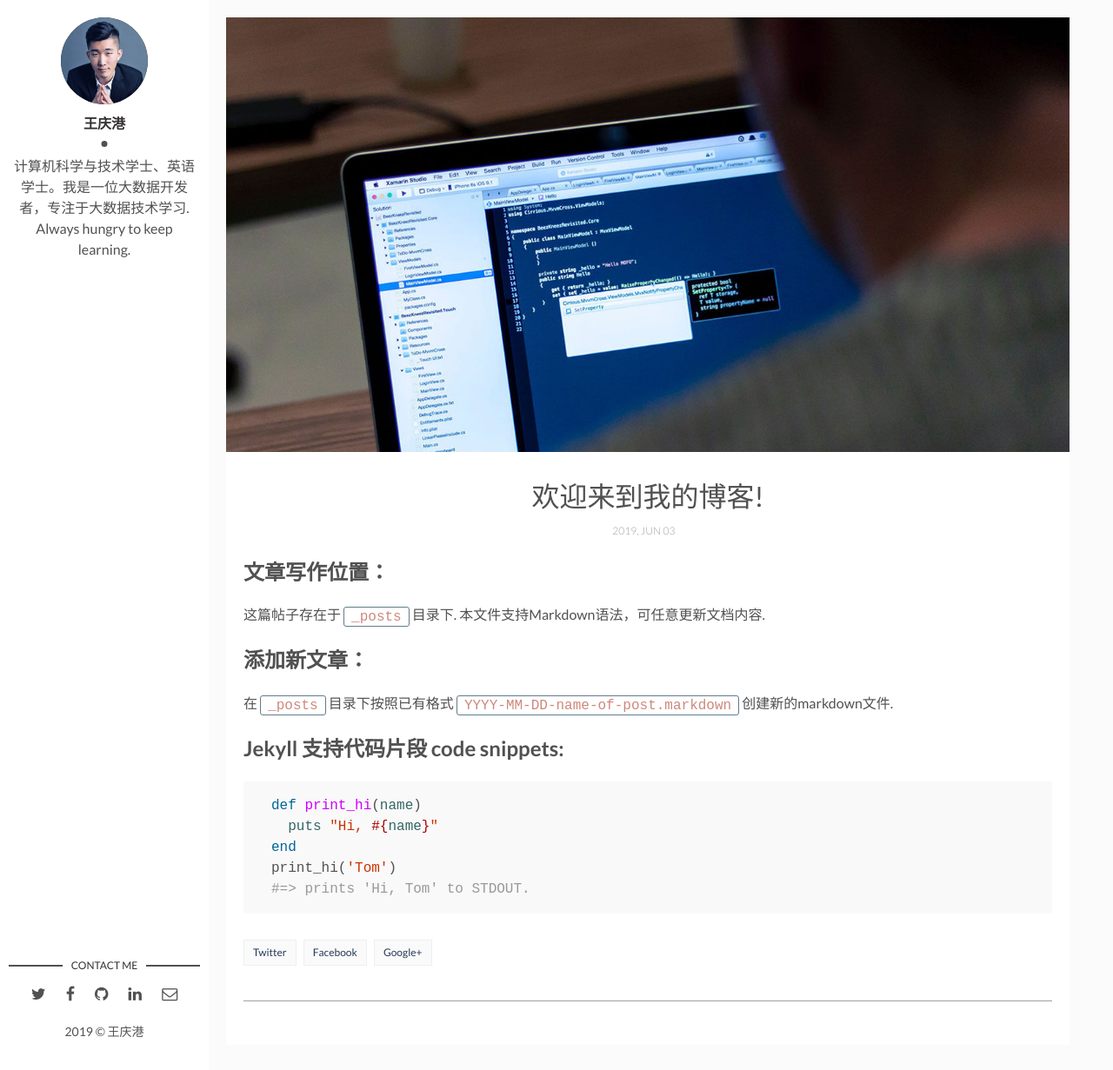
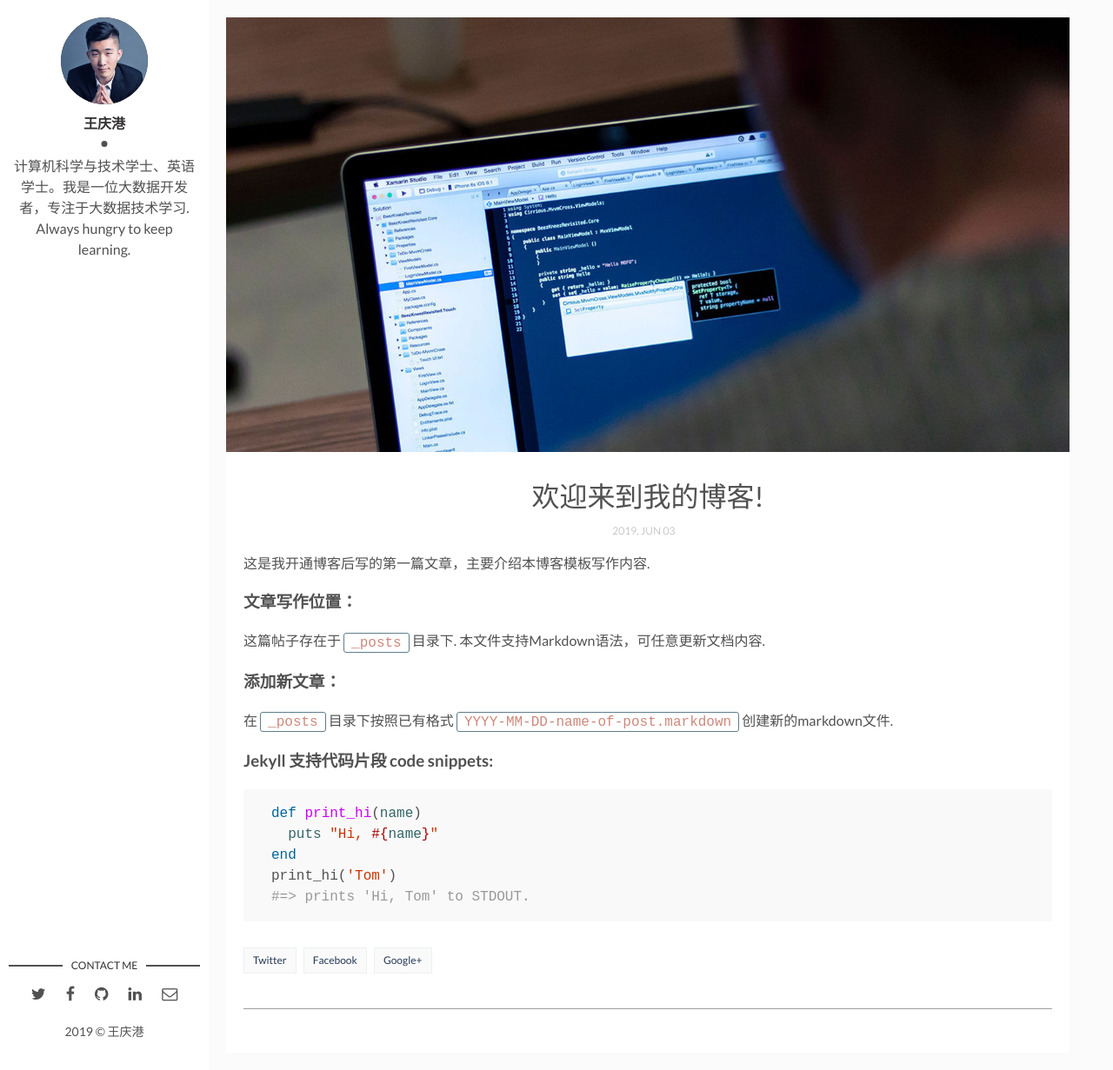
Before and after one commit to wangqinggang/wangqinggang.github.io, a Jekyll site: the page built from _posts/2019-06-03-welcome-to-my-blog.markdown, in a window 1280 px wide and 1231 px high. Shown: the whole window at 87% size. Built offline with Jekyll 4.4.1, drawn with Linux system fonts in a browser that asks for light colours; comment, search, counter and statistics services are not loaded.

Commit message:
更新文章

```diff
--- a/_posts/2019-06-03-welcome-to-my-blog.markdown
+++ b/_posts/2019-06-03-welcome-to-my-blog.markdown
@@ -5,15 +5,16 @@ date: 2019-06-03 22:23:20 +0300
 description: 这是我开通博客后写的第一篇文章，主要介绍本博客模板写作内容
 img: welcome-to-my-blog.jpg
 ---
+这是我开通博客后写的第一篇文章，主要介绍本博客模板写作内容.
 
-## 文章写作位置：
+### 文章写作位置：
 这篇帖子存在于 `_posts` 目录下. 本文件支持Markdown语法，可任意更新文档内容.
 
-## 添加新文章：
+### 添加新文章：
 
  在 `_posts` 目录下按照已有格式  `YYYY-MM-DD-name-of-post.markdown` 创建新的markdown文件.
 
-## Jekyll 支持代码片段 code snippets:
+### Jekyll 支持代码片段 code snippets:
 
 {% highlight ruby %}
 def print_hi(name)
```
